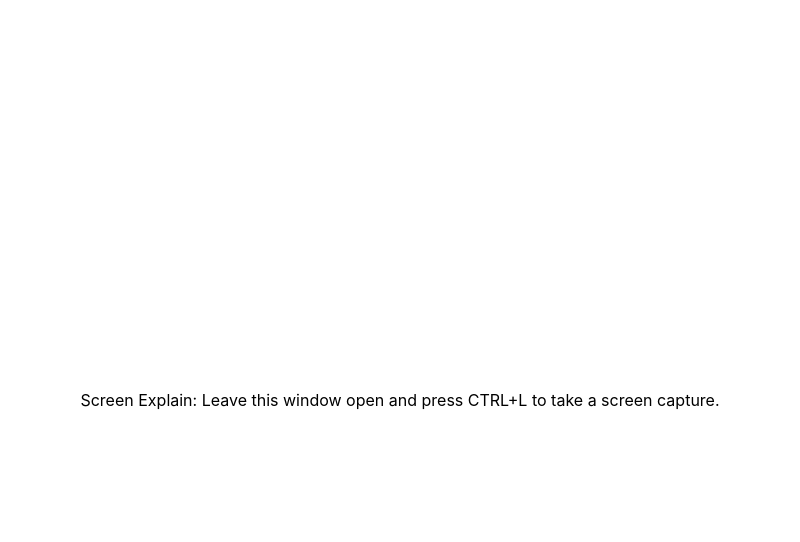
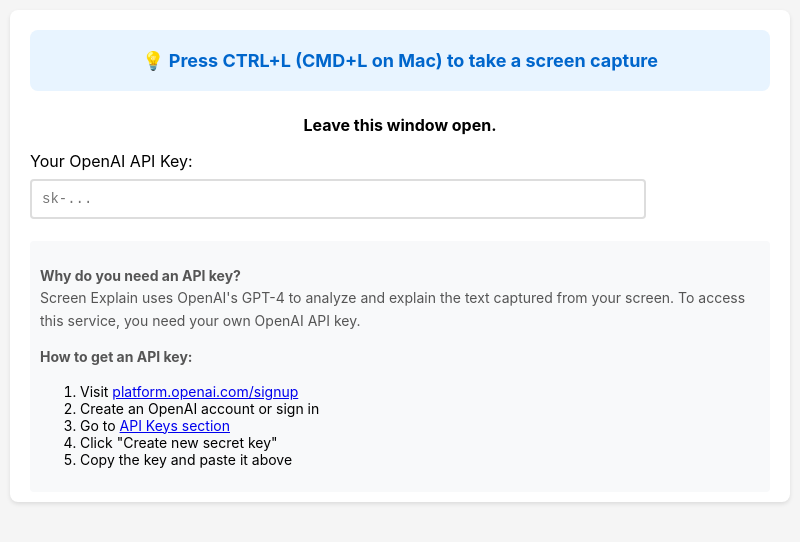
Before and after one commit to autemox/screen-explain, an Electron app: page src/html/index.html in a window 800 px wide. Drawn offline with Linux system fonts and the light colour scheme; no server answers.

Commit message:
working everything except saving api persisting over multiple opens

```diff
--- a/src/ProcessWindow.ts
+++ b/src/ProcessWindow.ts
@@ -28,6 +28,7 @@
         this.currentWindow = new BrowserWindow({
             width: 300,
             height: 150,
+            autoHideMenuBar: true,  // Hide the menu bar
             x: screenWidth - 320,  // 20px margin from right
             y: screenHeight - 170, // 20px margin from bottom
             frame: false,          // No window frame
--- a/src/html/index.html
+++ b/src/html/index.html
@@ -1,25 +1,152 @@
-
 <!DOCTYPE html>
 <html>
 <head>
     <meta charset="UTF-8">
-    <title>Electron OCR Assistant</title>
+    <title>Screen Explain</title>
     <style>
+        body::-webkit-scrollbar {
+            display: none;
+        }
         body {
+            -ms-overflow-style: none; /* IE and Edge */
+            scrollbar-width: none; /* Firefox */
             font-family: -apple-system, BlinkMacSystemFont, 'Segoe UI', Roboto, Helvetica, Arial, sans-serif;
-            margin: 20px;
-            display: flex;
-            justify-content: center;
-            align-items: center;
-            height: 100vh;
             margin: 0;
+            padding: 10px;
+            background-color: #f5f5f5;
+            min-height: 100vh;
+        }
+        .container {
+            max-width: 800px;
+            margin: 0 auto;
+            background-color: white;
+            padding: 20px;
+            border-radius: 8px;
+            box-shadow: 0 2px 4px rgba(0,0,0,0.1);
         }
         h1 {
             color: #333;
+            margin-bottom: 24px;
+        }
+        .api-section {
+            margin-bottom: 24px;
+        }
+        .api-input {
+            width: 80%;
+            padding: 10px;
+            font-family: monospace;
+            font-size: 14px;
+            border: 2px solid #ddd;
+            border-radius: 4px;
+            margin: 8px 0;
+        }
+        .api-input:focus {
+            border-color: #0066cc;
+            outline: none;
+        }
+        .instructions {
+            background-color: #f8f9fa;
+            padding: 10px;
+            border-radius: 4px;
+            margin-top: -10px;
+            margin-bottom: -10px;
+            font-size: 14px;
+        }
+        .instructions h2 {
+            color: #333;
+            margin-top: 0;
+        }
+        .instructions p {
+            line-height: 1.6;
+            color: #555;
+        }
+        .key-status {
+            margin-top: 8px;
+            font-size: 14px;
+        }
+        .status-saved {
+            color: #28a745;
+        }
+        .status-empty {
+            color: #dc3545;
+        }
+        .shortcut-info {
+            margin-bottom: 24px;
+            padding: 20px;
+            background-color: #e8f4ff;
+            border-radius: 8px;
+            color: #0066cc;
+            font-size: 18px;
+            font-weight: bold;
+            text-align: center;
         }
     </style>
 </head>
 <body>
-    <p>Screen Explain: Leave this window open and press CTRL+L to take a screen capture.</p>
+    <div class="container">
+        <div class="shortcut-info">
+            💡 Press CTRL+L (CMD+L on Mac) to take a screen capture
+        </div>
+
+        <p><center><b>Leave this window open.</b></center></p>
+
+        <div class="api-section">
+            <label for="apiKey">Your OpenAI API Key:</label>
+            <input type="text" id="apiKey" class="api-input" placeholder="sk-..." />
+            <div id="keyStatus" class="key-status"></div>
+        </div>
+
+        <div class="instructions">
+            <p><strong>Why do you need an API key?</strong><br>
+            Screen Explain uses OpenAI's GPT-4 to analyze and explain the text captured from your screen. To access this service, you need your own OpenAI API key.</p>
+
+            <p><strong>How to get an API key:</strong></p>
+            <ol>
+                <li>Visit <a href="https://platform.openai.com/signup" target="_blank">platform.openai.com/signup</a></li>
+                <li>Create an OpenAI account or sign in</li>
+                <li>Go to <a href="https://platform.openai.com/api-keys" target="_blank">API Keys section</a></li>
+                <li>Click "Create new secret key"</li>
+                <li>Copy the key and paste it above</li>
+            </ol>
+        </div>
+    </div>
+
+    <script>
+        const { ipcRenderer } = require('electron');
+        const apiKeyInput = document.getElementById('apiKey');
+        const keyStatus = document.getElementById('keyStatus');
+        let saveTimeout;
+
+        // Load saved API key
+        window.addEventListener('load', async () => {
+            const savedKey = await ipcRenderer.invoke('get-api-key');
+            if (savedKey) {
+                apiKeyInput.value = savedKey;
+                updateStatus(true);
+            } else {
+                updateStatus(false);
+            }
+        });
+
+        // Save API key when changed
+        apiKeyInput.addEventListener('input', () => {
+            clearTimeout(saveTimeout);
+            saveTimeout = setTimeout(() => {
+                const key = apiKeyInput.value.trim();
+                ipcRenderer.send('update-api-key', key);
+                updateStatus(!!key);
+            }, 500);
+        });
+
+        function updateStatus(saved) {
+            if (saved) {
+                keyStatus.textContent = '✓ API key saved';
+                keyStatus.className = 'key-status status-saved';
+            } else {
+                keyStatus.textContent = 'No API key saved';
+                keyStatus.className = 'key-status status-empty';
+            }
+        }
+    </script>
 </body>
 </html>
```
Also changed, not shown: package.json (+35 -3 lines), src/Main.ts (+1 -6 lines), assets/icon.ico (added), readme.md (added), 3 other files.
